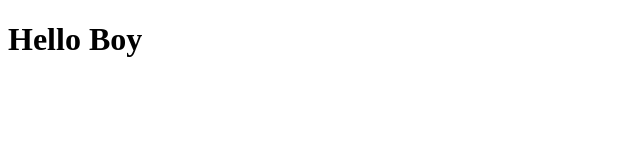
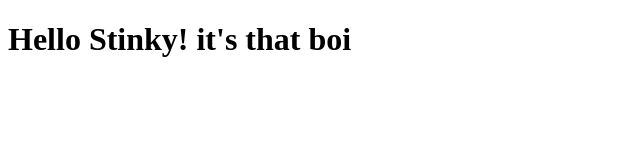
Before and after one commit to ptgx-05/c-test, a plain HTML site: page site/index.html in a window 1280 px wide. Shown: the whole page, without its empty margins (0-640 px from the left). Drawn offline with Linux system fonts and the light colour scheme.

Commit message:
small addition to our page content.

```diff
--- a/site/index.html
+++ b/site/index.html
@@ -4,6 +4,6 @@
 	<title>HELLO COURSERA</title>
 </head>
 <body>
-	<h1> Hello Boy </h1>
+	<h1> Hello Stinky! it's that boi </h1>
 </body>
 </html>
```
